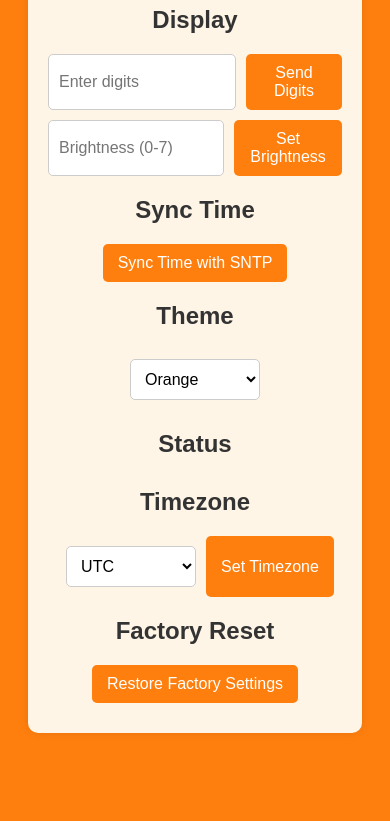
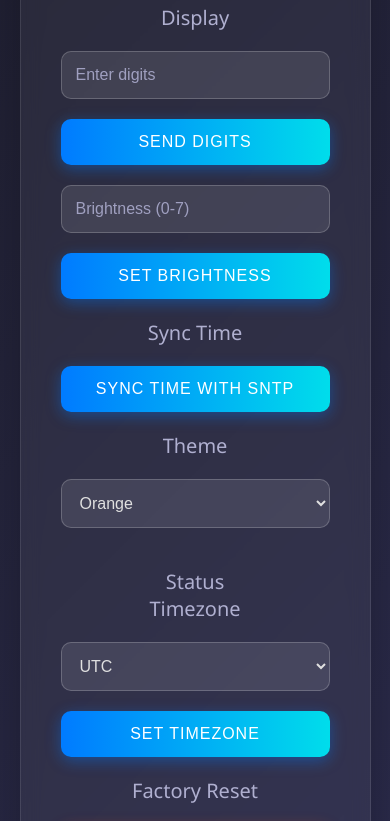
Before and after one commit to allansomensi/esp-bttf-clock-rs, a website built with Vite: page web/web_portal/index.html in a window 390 px wide. Shown: the part 122-943 px from the top of the page. Before the commit the page ends 883 px from the top, so only its background shows below. Built offline with nearby package versions, Linux system fonts and the light colour scheme; files whose address does not match are found by name.

Commit message:
style(web): :lipstick: improve web portal UI

```diff
--- a/web/web_portal/src/style.css
+++ b/web/web_portal/src/style.css
@@ -1,81 +1,267 @@
+:root {
+    --primary-color: #00ddeb;
+    --secondary-color: #007bff;
+    --bg-dark: #1e1e2f;
+    --bg-darker: #2a2a4a;
+    --text-light: #e0e0e0;
+    --border-color: rgba(255, 255, 255, 0.1);
+    --blur-bg: rgba(255, 255, 255, 0.05);
+    --input-bg: rgba(255, 255, 255, 0.1);
+    --transition-speed: 0.3s;
+}
+
+* {
+    margin: 0;
+    padding: 0;
+    box-sizing: border-box;
+}
+
 body {
-    font-family: Arial, sans-serif;
-    background-color: #ff7f0e;
-    text-align: center;
+    font-family: "Segoe UI", "Roboto", sans-serif;
+    background: linear-gradient(
+        135deg,
+        var(--bg-dark) 0%,
+        var(--bg-darker) 100%
+    );
+    min-height: 100vh;
+    display: flex;
+    justify-content: center;
+    align-items: center;
+    color: var(--text-light);
+    overflow-x: hidden;
     padding: 20px;
-    transition: background-color 0.3s, color 0.3s;
 }
 
 .container {
-    background: #fff5e6;
-    padding: 20px;
-    border-radius: 10px;
-    box-shadow: 0px 0px 10px rgba(0, 0, 0, 0.1);
-    max-width: 400px;
+    background: var(--blur-bg);
+    backdrop-filter: blur(10px);
+    padding: 40px;
     margin: auto;
-    transition: background-color 0.3s;
+    border-radius: 20px;
+    box-shadow: 0 8px 32px rgba(0, 0, 0, 0.2);
+    width: 100%;
+    max-width: 1200px;
+    text-align: center;
+    border: 1px solid var(--border-color);
+    transition: transform var(--transition-speed) ease;
 }
 
-h1,
+h1 {
+    font-size: 42px;
+    color: #ffffff;
+    margin-bottom: 20px;
+    text-transform: uppercase;
+    letter-spacing: 2px;
+    text-shadow: 0 0 10px var(--secondary-color);
+}
+
 h2 {
-    color: #333;
+    font-size: 18px;
+    color: #b0b0d0;
+    font-weight: 300;
 }
 
 .row {
-    display: flex;
-    justify-content: center;
-    margin: 10px 0;
+    margin: 20px 0;
 }
 
-.row input {
-    width: 70%;
-    padding: 10px;
-    margin-right: 10px;
-    border: 1px solid #ccc;
-    border-radius: 5px;
+.row input,
+.row select {
+    width: 100%;
+    padding: 14px 18px;
     font-size: 16px;
+    border: 1px solid rgba(255, 255, 255, 0.2);
+    border-radius: 10px;
+    margin-bottom: 20px;
+    background: var(--input-bg);
+    color: var(--text-light);
+    transition: border-color var(--transition-speed),
+        box-shadow var(--transition-speed), background var(--transition-speed);
+}
+
+.row input:focus,
+.row select:focus {
+    border-color: var(--primary-color);
+    box-shadow: 0 0 15px rgba(0, 221, 235, 0.5);
+    background: rgba(255, 255, 255, 0.15);
+    outline: none;
+}
+
+.row input::placeholder {
+    color: #a0a0c0;
 }
 
 .row button {
-    background-color: #ff7f0e;
-    color: white;
+    width: 100%;
+    padding: 14px;
+    font-size: 16px;
+    color: #ffffff;
+    background: linear-gradient(
+        90deg,
+        var(--secondary-color),
+        var(--primary-color)
+    );
     border: none;
-    padding: 10px 15px;
-    border-radius: 5px;
+    border-radius: 10px;
     cursor: pointer;
-    font-size: 16px;
+    text-transform: uppercase;
+    letter-spacing: 1px;
+    transition: background 0.4s ease, box-shadow 0.4s ease, transform 0.2s ease;
+    box-shadow: 0 4px 15px rgba(0, 123, 255, 0.4);
 }
 
-.row button:hover {
-    background-color: #ff6a00;
+.row button:hover,
+.row button:active {
+    background: linear-gradient(90deg, #0056b3, #00b7c3);
+    box-shadow: 0 6px 20px rgba(0, 183, 195, 0.6);
+    transform: scale(1.02);
+}
+
+#factoryResetBtn {
+    background: linear-gradient(90deg, #dd0909, #ff6600);
+    box-shadow: 0 4px 15px rgba(215, 66, 7, 0.4);
+}
+#factoryResetBtn:hover,
+#factoryResetBtn:active {
+    background: linear-gradient(90deg, #c90b0b, #d75a07);
+    box-shadow: 0 6px 20px rgba(198, 59, 13, 0.6);
+    transform: scale(1.02);
 }
 
 .message {
-    margin-top: 10px;
-    font-weight: bold;
-    color: #007bff;
-}
-
-#status {
-    margin-top: 30px;
-    font-weight: bold;
-    color: #333;
+    margin-top: 20px;
+    margin-bottom: 20px;
+    font-weight: 500;
+    color: #00ffcc;
+    text-shadow: 0 0 5px rgba(0, 255, 204, 0.5);
 }
 
 #status p {
     margin: 10px 0;
+    text-align: left;
 }
 
-select {
-    padding: 10px;
-    font-size: 16px;
-    border-radius: 5px;
-    border: 1px solid #ccc;
-    background-color: white;
-    margin-top: 10px;
-    cursor: pointer;
-    transition: all 0.3s ease;
-    outline: none;
-    width: 130px;
-    margin: 10px;
+@media (max-width: 360px) {
+    body {
+        padding: 0;
+    }
+
+    .container {
+        padding: 20px;
+        width: 100%;
+        margin: 10px auto;
+        border-radius: 10px;
+    }
+
+    h1 {
+        font-size: 28px;
+        letter-spacing: 1px;
+    }
+
+    h2 {
+        font-size: 14px;
+    }
+
+    .row input,
+    .row select {
+        padding: 10px;
+        font-size: 13px;
+    }
+
+    .row button {
+        padding: 10px;
+        font-size: 13px;
+    }
 }
+
+/* Telas pequenas (361px a 480px) */
+@media (max-width: 480px) {
+    body {
+        padding: 0;
+    }
+
+    .container {
+        padding: 25px;
+        width: 100%;
+        margin: 10px auto;
+        border-radius: 15px;
+    }
+
+    h1 {
+        font-size: 32px;
+        letter-spacing: 1.5px;
+    }
+
+    h2 {
+        font-size: 16px;
+    }
+
+    .row input,
+    .row select {
+        padding: 12px 15px;
+        font-size: 14px;
+    }
+
+    .row button {
+        padding: 12px;
+        font-size: 14px;
+    }
+
+    .row button:hover {
+        background: linear-gradient(
+            90deg,
+            var(--secondary-color),
+            var(--primary-color)
+        );
+        box-shadow: 0 4px 15px rgba(0, 123, 255, 0.4);
+        transform: none;
+    }
+}
+
+/* Tablets em modo retrato (481px a 768px) */
+@media (max-width: 768px) {
+    body {
+        padding: 0;
+    }
+
+    .container {
+        padding: 30px;
+        width: 85%;
+        margin: 10px auto;
+        border-radius: 20px;
+    }
+
+    h1 {
+        font-size: 36px;
+    }
+
+    h2 {
+        font-size: 18px;
+    }
+
+    .row input,
+    .row select {
+        padding: 14px;
+        font-size: 16px;
+    }
+
+    .row button {
+        padding: 14px;
+        font-size: 16px;
+    }
+}
+
+@media (max-width: 1024px) {
+    .container {
+        width: 90%;
+        padding: 40px;
+    }
+
+    h1 {
+        font-size: 40px;
+    }
+
+    h2 {
+        font-size: 20px;
+    }
+}
--- a/web/web_portal/src/theme.ts
+++ b/web/web_portal/src/theme.ts
@@ -6,38 +6,5 @@ export function setTheme(): void {
         method: "GET",
     })
         .then((response) => response.text())
-        .then(() => {
-            const messageElement = document.getElementById(
-                "message"
-            ) as HTMLElement;
-            messageElement.innerText = "Theme changed to: " + theme;
-
-            const container = document.querySelector(
-                ".container"
-            ) as HTMLElement;
-            const buttons = document.querySelectorAll(
-                "button"
-            ) as NodeListOf<HTMLButtonElement>;
-
-            if (theme === "orange") {
-                document.body.style.backgroundColor = "#ff7f0e";
-                container.style.backgroundColor = "#fff5e6";
-                buttons.forEach(
-                    (btn) => (btn.style.backgroundColor = "#ff7f0e")
-                );
-            } else if (theme === "blue") {
-                document.body.style.backgroundColor = "#007bff";
-                container.style.backgroundColor = "#e6f2ff";
-                buttons.forEach(
-                    (btn) => (btn.style.backgroundColor = "#007bff")
-                );
-            } else if (theme === "green") {
-                document.body.style.backgroundColor = "#28a745";
-                container.style.backgroundColor = "#e6f9e0";
-                buttons.forEach(
-                    (btn) => (btn.style.backgroundColor = "#28a745")
-                );
-            }
-        })
         .catch((error) => console.error("Error changing theme:", error));
 }
```
